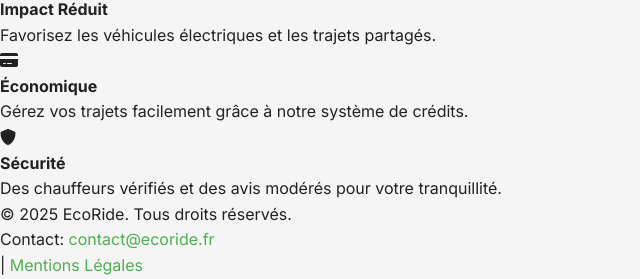
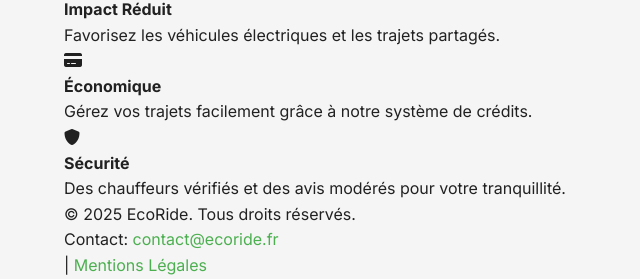
Before and after one commit to BOUDI1/ProjetEcoride, a PHP site: page / in a window 1280 px wide. Shown: the part 686-965 px from the top of the page, without its empty margins (0-640 px from the left). Run offline with PHP 8.4, Linux system fonts and the light colour scheme.

Commit message:
ajout de styles pour le conteneur afin d'améliorer la mise en page

```diff
--- a/style.css
+++ b/style.css
@@ -26,3 +26,8 @@
     text-decoration: none;
     color: var(--color-primary);
 }
+.container {
+    width: 90%;
+    max-width: 1200px;
+    margin: 0 auto;
+}
```
